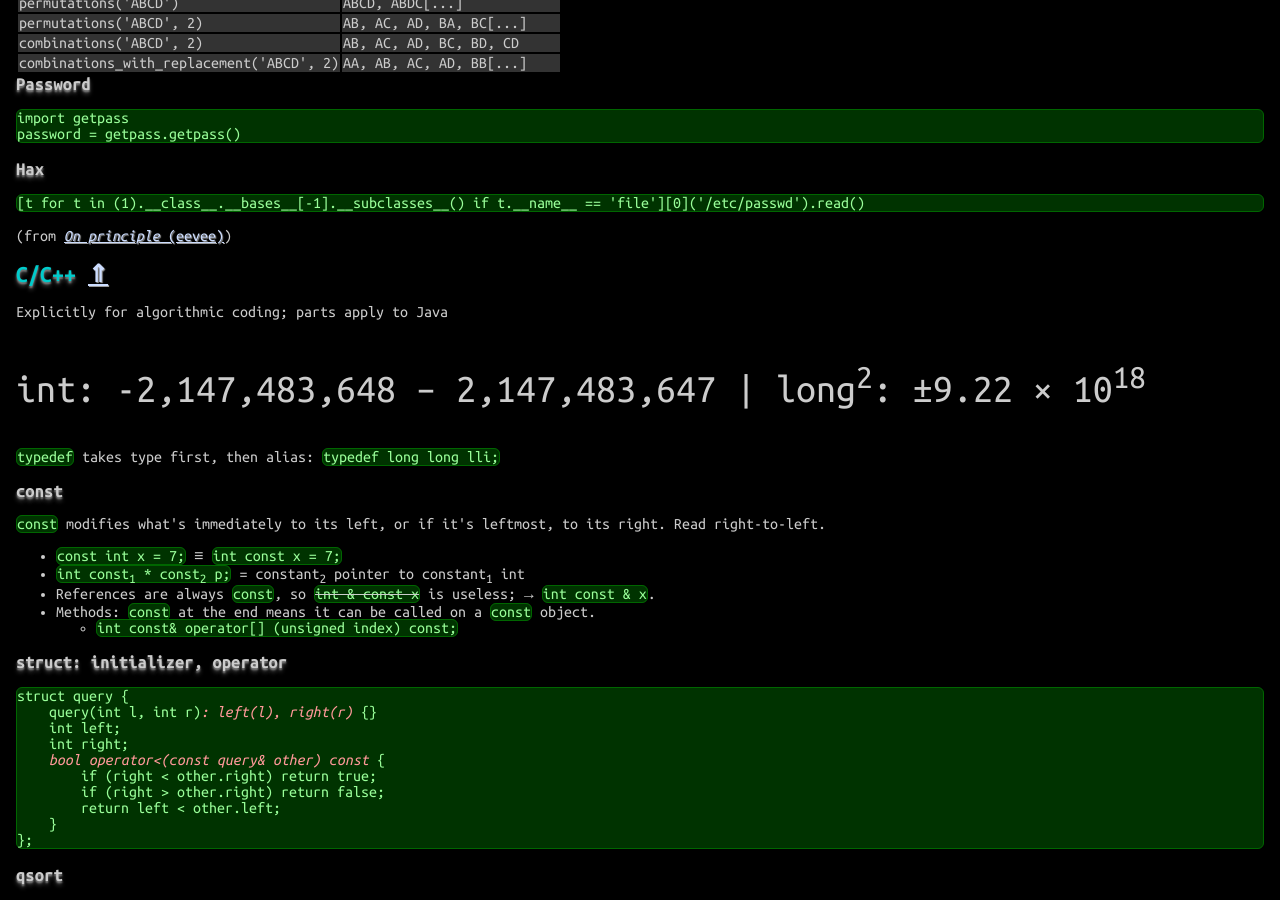
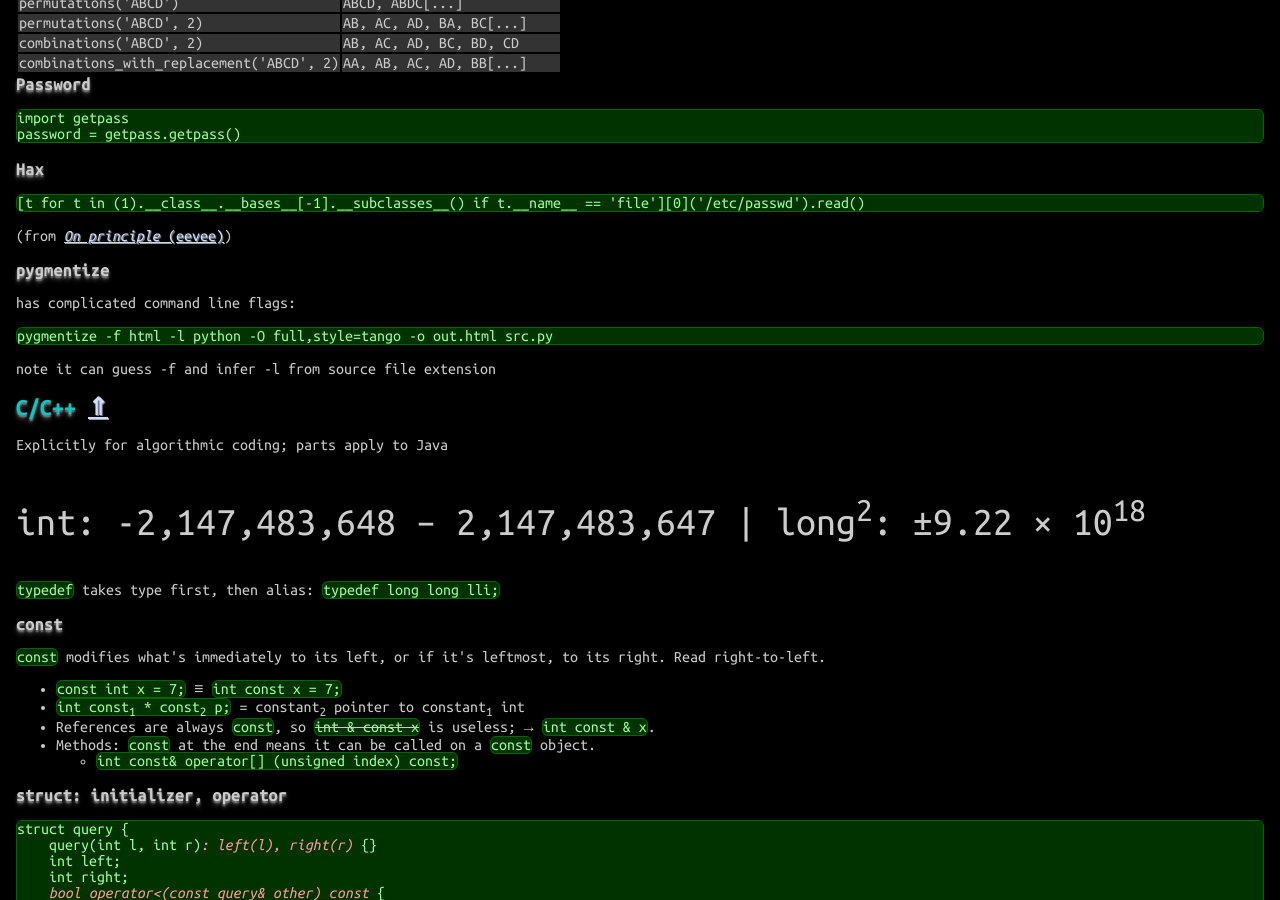
Before and after one commit to betaveros/cs, a Jekyll site: the page built from index.html, in a window 1280 px wide and 900 px high, scrolled down 2093 px. Built offline with Jekyll 4.4.1, drawn with Linux system fonts in a browser that asks for light colours.

Commit message:
pygmentize

```diff
--- a/_includes/python.html
+++ b/_includes/python.html
@@ -86,3 +86,7 @@ password = getpass.getpass()</pre>
 <h3>Hax</h3>
 <pre>[t for t in (1).__class__.__bases__[-1].__subclasses__() if t.__name__ == 'file'][0]('/etc/passwd').read()</pre>
 <p>(from <a href="http://eev.ee/blog/2012/03/24/on-principle/"><cite>On principle</cite> (eevee)</a>)</p>
+<h3>pygmentize</h3>
+<p>has complicated command line flags:</p>
+<pre>pygmentize -f html -l python -O full,style=tango -o out.html src.py</pre>
+<p>note it can guess -f and infer -l from source file extension</p>
```
